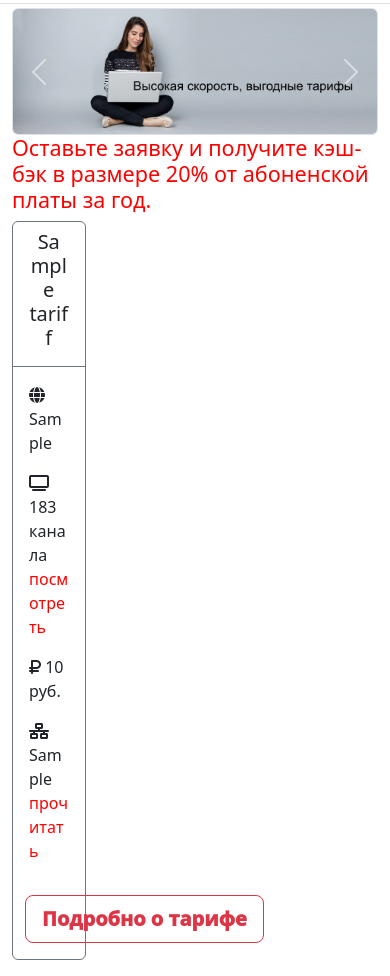
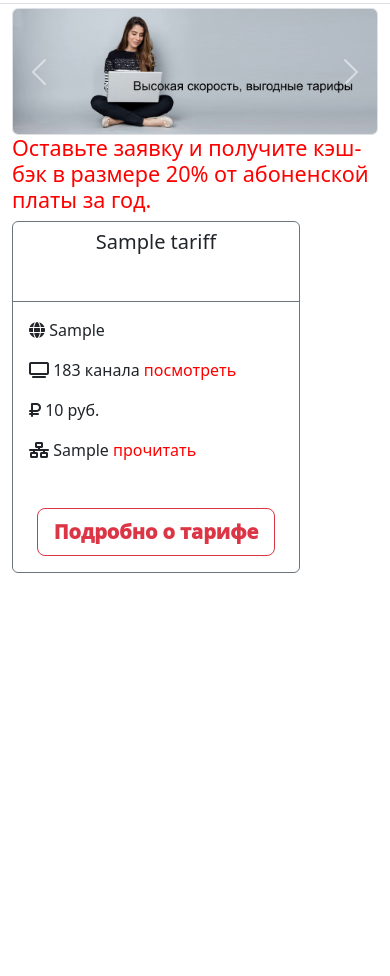
Before and after one commit to NetMaster1/telecom, a Django app: page / in a window 390 px wide; the page is wider, and only the part inside the window is pictured. Shown: the part 195-1171 px from the top of that part. After the commit the page ends 768 px from the top of that part, so only its background shows below. Run offline with Django 4.2, Linux system fonts and the light colour scheme; tables that the repository leaves empty hold one stand-in row (values such as "Sample post"); some libraries are stand-ins or nearby versions.

Commit message:
ResponsiveDesign

```diff
--- a/templates/home.html
+++ b/templates/home.html
@@ -35,8 +35,8 @@
 
     <div class="row">
         {% for item in tariffs %}
-        <div class="col-3">
-            <div class="card border-secondary mb-3" style="max-width: 18rem; min-height: 22rem;">
+        <div class="col">
+            <div class="card border-secondary mb-3" style="width: 18rem; min-height: 22rem;">
                 <div class="card-header bg-transparent border-secondary text-dark text-center" style="min-height: 5rem">
                     <h5>{{item.name}}</h5>
                 </div>
--- a/templates/tarif.html
+++ b/templates/tarif.html
@@ -140,7 +140,7 @@
                 <i class="fa-solid fa-tower-cell"></i>
             </div>
             <div class="col-9">
-                <h5><a id='a_id_section' href=# data-bs-toggle="collapse" data-bs-target='#section_open' style="text-decoration: none; color: red">Рекомендуемое борудование <i class="fa-solid fa-chevron-down"></i></h5></a>
+                <h5><a id='a_id_section' href=# data-bs-toggle="collapse" data-bs-target='#section_open' style="text-decoration: none; color: red">Рекомендуемое оборудование <i class="fa-solid fa-chevron-down"></i></h5></a>
 
                 <div id="section_open" class='collapse'>
                     <p class="fontWeight" >Роутер 100Мб/сек</p>
```
